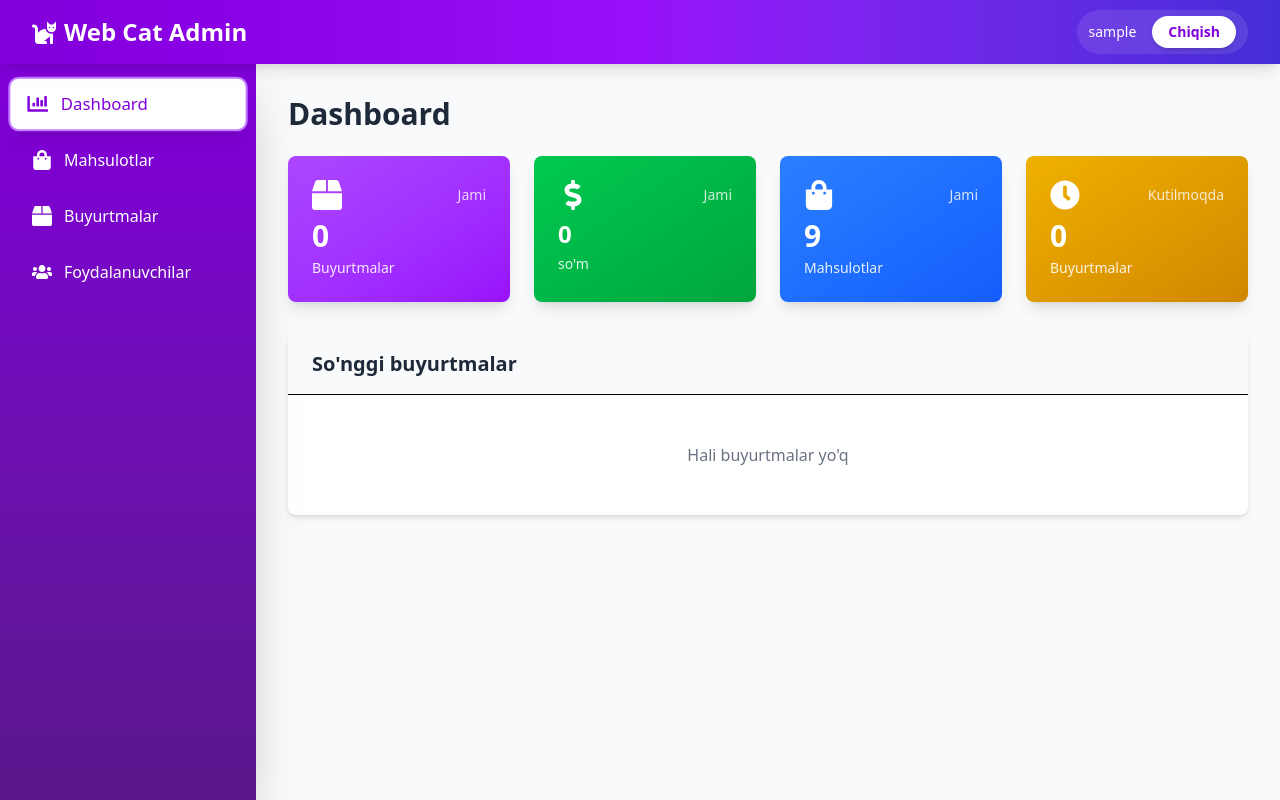
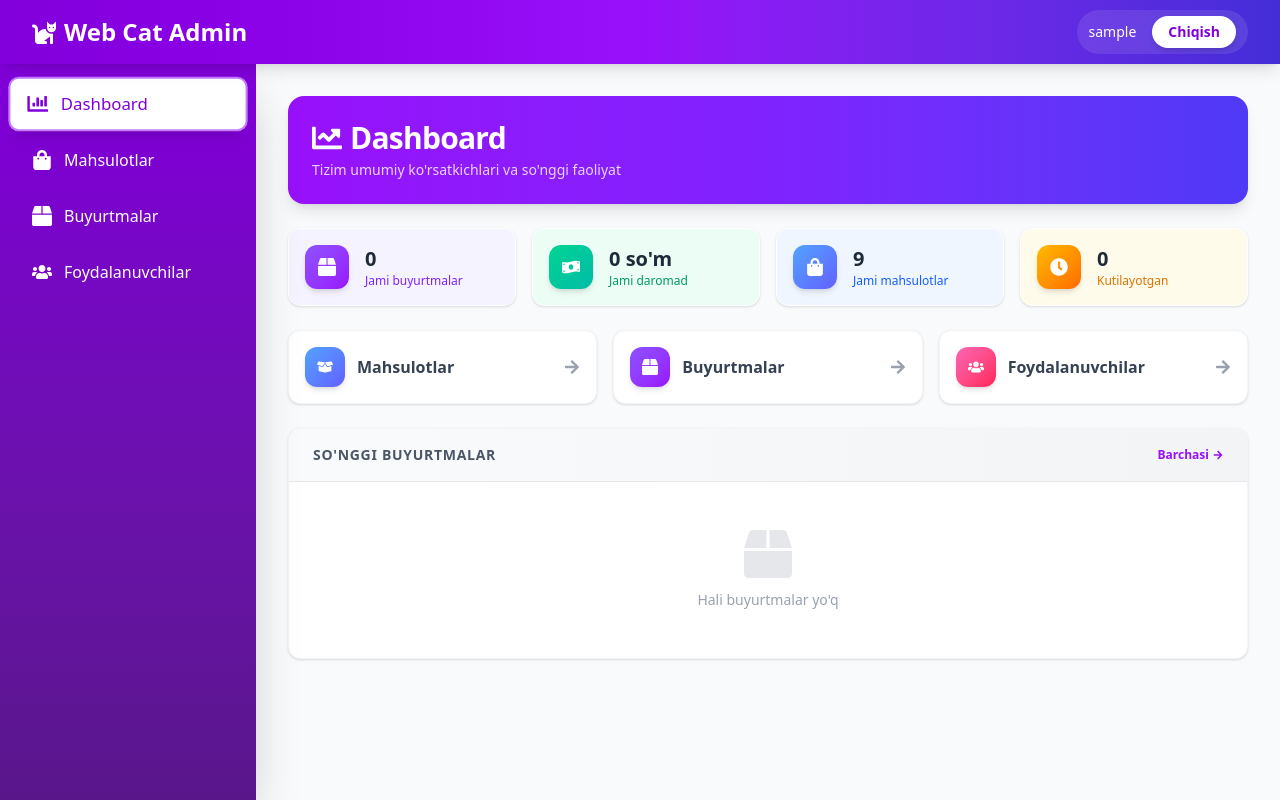
Before and after one commit to webdunyosi/web-cat, a React (Vite) app: page /admin in a window 1280 px wide. Built offline with nearby package versions, Linux system fonts and the light colour scheme; sample sign-in values are in the browser's storage.

Commit message:
feat: modernize admin dashboard to match AdminProductsPage style
Co-authored-by: webdunyosi <169385811+webdunyosi@users.noreply.github.com>

```diff
--- a/src/pages/AdminDashboard.jsx
+++ b/src/pages/AdminDashboard.jsx
@@ -1,17 +1,49 @@
 import React, { useState, useEffect } from 'react';
-import { FaBox, FaDollarSign, FaShoppingBag, FaClock } from 'react-icons/fa';
+import { Link } from 'react-router-dom';
+import {
+  FaBox, FaMoneyBillWave, FaShoppingBag, FaClock,
+  FaCheckCircle, FaTimes, FaShippingFast, FaChartLine,
+  FaArrowRight, FaUsers, FaBoxOpen, FaQuestion,
+} from 'react-icons/fa';
+
+const statusConfig = {
+  pending: {
+    label: 'Kutilmoqda',
+    icon: FaClock,
+    className: 'bg-amber-100 text-amber-700 ring-1 ring-amber-200',
+  },
+  confirmed: {
+    label: 'Tasdiqlangan',
+    icon: FaShippingFast,
+    className: 'bg-blue-100 text-blue-700 ring-1 ring-blue-200',
+  },
+  completed: {
+    label: 'Yetkazildi',
+    icon: FaCheckCircle,
+    className: 'bg-emerald-100 text-emerald-700 ring-1 ring-emerald-200',
+  },
+  cancelled: {
+    label: 'Bekor qilindi',
+    icon: FaTimes,
+    className: 'bg-red-100 text-red-700 ring-1 ring-red-200',
+  },
+  unknown: {
+    label: 'Noma\'lum',
+    icon: FaQuestion,
+    className: 'bg-gray-100 text-gray-600 ring-1 ring-gray-200',
+  },
+};
 
 const AdminDashboard = () => {
   const [stats, setStats] = useState({
     totalOrders: 0,
     totalRevenue: 0,
     totalProducts: 0,
-    pendingOrders: 0
+    pendingOrders: 0,
   });
   const [recentOrders, setRecentOrders] = useState([]);
 
   useEffect(() => {
-    // Load data from localStorage
     const orders = JSON.parse(localStorage.getItem('orders') || '[]');
     const products = JSON.parse(localStorage.getItem('products') || '[]');
 
@@ -21,111 +53,173 @@ const AdminDashboard = () => {
     setStats({
       totalOrders: orders.length,
       totalRevenue,
-      totalProducts: products.length || 9, // Default to 9 from JSON
-      pendingOrders
+      totalProducts: products.length || 9,
+      pendingOrders,
     });
 
     setRecentOrders(orders.slice(-5).reverse());
   }, []);
 
+  const statCards = [
+    {
+      label: 'Jami buyurtmalar',
+      value: stats.totalOrders,
+      icon: FaBox,
+      gradient: 'from-violet-500 to-purple-600',
+      bg: 'bg-violet-50',
+      text: 'text-violet-600',
+    },
+    {
+      label: 'Jami daromad',
+      value: `${stats.totalRevenue.toLocaleString()} so'm`,
+      icon: FaMoneyBillWave,
+      gradient: 'from-emerald-400 to-teal-500',
+      bg: 'bg-emerald-50',
+      text: 'text-emerald-600',
+    },
+    {
+      label: 'Jami mahsulotlar',
+      value: stats.totalProducts,
+      icon: FaShoppingBag,
+      gradient: 'from-blue-400 to-indigo-500',
+      bg: 'bg-blue-50',
+      text: 'text-blue-600',
+    },
+    {
+      label: 'Kutilayotgan',
+      value: stats.pendingOrders,
+      icon: FaClock,
+      gradient: 'from-amber-400 to-orange-500',
+      bg: 'bg-amber-50',
+      text: 'text-amber-600',
+    },
+  ];
+
+  const quickLinks = [
+    { to: '/admin/mahsulotlar', label: 'Mahsulotlar', icon: FaBoxOpen, gradient: 'from-blue-400 to-indigo-500' },
+    { to: '/admin/buyurtmalar', label: 'Buyurtmalar', icon: FaBox, gradient: 'from-violet-500 to-purple-600' },
+    { to: '/admin/foydalanuvchilar', label: 'Foydalanuvchilar', icon: FaUsers, gradient: 'from-pink-400 to-rose-500' },
+  ];
+
   return (
-    <div className="max-w-7xl mx-auto">
-      <h1 className="text-3xl font-bold text-gray-800 mb-6">Dashboard</h1>
+    <div className="max-w-7xl mx-auto space-y-6">
 
-      {/* Stats Grid */}
-      <div className="grid grid-cols-1 md:grid-cols-2 lg:grid-cols-4 gap-6 mb-8">
-        <div className="bg-gradient-to-br from-purple-500 to-purple-600 text-white rounded-lg p-6 shadow-lg">
-          <div className="flex items-center justify-between mb-2">
-            <FaBox className="text-3xl" />
-            <span className="text-sm opacity-80">Jami</span>
+      {/* Page Header */}
+      <div className="bg-gradient-to-r from-purple-600 via-violet-600 to-indigo-600 rounded-2xl p-6 text-white shadow-lg">
+        <div className="flex flex-col sm:flex-row sm:items-center sm:justify-between gap-4">
+          <div>
+            <h1 className="text-3xl font-bold tracking-tight flex items-center gap-2">
+              <FaChartLine /> Dashboard
+            </h1>
+            <p className="text-purple-200 mt-1 text-sm">Tizim umumiy ko'rsatkichlari va so'nggi faoliyat</p>
           </div>
-          <div className="text-3xl font-bold mb-1">{stats.totalOrders}</div>
-          <div className="text-sm opacity-90">Buyurtmalar</div>
-        </div>
-
-        <div className="bg-gradient-to-br from-green-500 to-green-600 text-white rounded-lg p-6 shadow-lg">
-          <div className="flex items-center justify-between mb-2">
-            <FaDollarSign className="text-3xl" />
-            <span className="text-sm opacity-80">Jami</span>
-          </div>
-          <div className="text-2xl font-bold mb-1">
-            {stats.totalRevenue.toLocaleString()}
-          </div>
-          <div className="text-sm opacity-90">so'm</div>
-        </div>
-
-        <div className="bg-gradient-to-br from-blue-500 to-blue-600 text-white rounded-lg p-6 shadow-lg">
-          <div className="flex items-center justify-between mb-2">
-            <FaShoppingBag className="text-3xl" />
-            <span className="text-sm opacity-80">Jami</span>
-          </div>
-          <div className="text-3xl font-bold mb-1">{stats.totalProducts}</div>
-          <div className="text-sm opacity-90">Mahsulotlar</div>
-        </div>
-
-        <div className="bg-gradient-to-br from-yellow-500 to-yellow-600 text-white rounded-lg p-6 shadow-lg">
-          <div className="flex items-center justify-between mb-2">
-            <FaClock className="text-3xl" />
-            <span className="text-sm opacity-80">Kutilmoqda</span>
-          </div>
-          <div className="text-3xl font-bold mb-1">{stats.pendingOrders}</div>
-          <div className="text-sm opacity-90">Buyurtmalar</div>
         </div>
       </div>
 
+      {/* Stats Cards */}
+      <div className="grid grid-cols-2 lg:grid-cols-4 gap-4">
+        {statCards.map((stat, idx) => {
+          const Icon = stat.icon;
+          return (
+            <div key={idx} className={`${stat.bg} rounded-xl p-4 flex items-center gap-4 shadow-sm border border-white`}>
+              <div className={`bg-gradient-to-br ${stat.gradient} text-white w-11 h-11 rounded-xl flex items-center justify-center shadow-md flex-shrink-0`}>
+                <Icon className="text-lg" />
+              </div>
+              <div className="min-w-0">
+                <p className="text-xl font-bold text-gray-800 truncate">{stat.value}</p>
+                <p className={`text-xs font-medium ${stat.text}`}>{stat.label}</p>
+              </div>
+            </div>
+          );
+        })}
+      </div>
+
+      {/* Quick Links */}
+      <div className="grid grid-cols-1 sm:grid-cols-3 gap-4">
+        {quickLinks.map((link) => {
+          const Icon = link.icon;
+          return (
+            <Link
+              key={link.to}
+              to={link.to}
+              className="bg-white rounded-xl shadow-sm border border-gray-100 p-4 flex items-center justify-between group hover:shadow-md transition-all duration-200 hover:scale-[1.02]"
+            >
+              <div className="flex items-center gap-3">
+                <div className={`bg-gradient-to-br ${link.gradient} text-white w-10 h-10 rounded-xl flex items-center justify-center shadow-md`}>
+                  <Icon className="text-base" />
+                </div>
+                <span className="font-semibold text-gray-700">{link.label}</span>
+              </div>
+              <FaArrowRight className="text-gray-400 group-hover:text-purple-500 group-hover:translate-x-1 transition-all duration-200" />
+            </Link>
+          );
+        })}
+      </div>
+
       {/* Recent Orders */}
-      <div className="bg-white rounded-lg shadow-md overflow-hidden">
-        <div className="bg-gray-50 px-6 py-4 border-b">
-          <h2 className="text-xl font-semibold text-gray-800">So'nggi buyurtmalar</h2>
+      <div className="bg-white rounded-xl shadow-sm border border-gray-100 overflow-hidden">
+        <div className="bg-gradient-to-r from-gray-50 to-gray-100 px-6 py-4 border-b border-gray-200 flex items-center justify-between">
+          <span className="text-sm font-semibold text-gray-600 uppercase tracking-wider">
+            So'nggi buyurtmalar
+          </span>
+          <Link
+            to="/admin/buyurtmalar"
+            className="text-xs font-semibold text-purple-600 hover:text-purple-700 flex items-center gap-1 transition-colors"
+          >
+            Barchasi <FaArrowRight className="text-[10px]" />
+          </Link>
         </div>
         <div className="overflow-x-auto">
           {recentOrders.length === 0 ? (
-            <div className="p-12 text-center text-gray-500">
-              Hali buyurtmalar yo'q
+            <div className="p-12 text-center flex flex-col items-center gap-3 text-gray-400">
+              <FaBox className="text-5xl text-gray-200" />
+              <p className="text-sm font-medium">Hali buyurtmalar yo'q</p>
             </div>
           ) : (
             <table className="w-full">
-              <thead className="bg-gray-50 border-b">
-                <tr>
-                  <th className="px-6 py-3 text-left text-xs font-medium text-gray-500 uppercase">
-                    Buyurtma ID
-                  </th>
-                  <th className="px-6 py-3 text-left text-xs font-medium text-gray-500 uppercase">
-                    Mijoz
-                  </th>
-                  <th className="px-6 py-3 text-left text-xs font-medium text-gray-500 uppercase">
-                    Mahsulotlar
-                  </th>
-                  <th className="px-6 py-3 text-left text-xs font-medium text-gray-500 uppercase">
-                    Jami
-                  </th>
-                  <th className="px-6 py-3 text-left text-xs font-medium text-gray-500 uppercase">
-                    Status
-                  </th>
+              <thead>
+                <tr className="bg-gradient-to-r from-purple-600 to-indigo-600 text-white">
+                  <th className="px-6 py-3.5 text-left text-xs font-semibold uppercase tracking-wider">Buyurtma ID</th>
+                  <th className="px-6 py-3.5 text-left text-xs font-semibold uppercase tracking-wider">Mijoz</th>
+                  <th className="px-6 py-3.5 text-left text-xs font-semibold uppercase tracking-wider">Mahsulotlar</th>
+                  <th className="px-6 py-3.5 text-left text-xs font-semibold uppercase tracking-wider">Jami</th>
+                  <th className="px-6 py-3.5 text-left text-xs font-semibold uppercase tracking-wider">Status</th>
                 </tr>
               </thead>
-              <tbody className="divide-y">
-                {recentOrders.map((order) => (
-                  <tr key={order.orderId} className="hover:bg-gray-50">
-                    <td className="px-6 py-4 whitespace-nowrap text-sm font-medium text-gray-900">
-                      #{order.orderId.slice(-6)}
+              <tbody className="divide-y divide-gray-100">
+                {recentOrders.map((order, index) => {
+                  const status = statusConfig[order.status] || statusConfig.unknown;
+                  const StatusIcon = status.icon;
+                  return (
+                    <tr
+                      key={order.orderId}
+                      className={`transition-colors duration-150 hover:bg-purple-50/50 ${index % 2 === 0 ? 'bg-white' : 'bg-gray-50/40'}`}
+                    >
+                      <td className="px-6 py-3.5 whitespace-nowrap">
+                        <span className="text-sm font-mono font-semibold text-gray-700">#{order.orderId.slice(-6)}</span>
                       </td>
-                    <td className="px-6 py-4 whitespace-nowrap text-sm text-gray-700">
+                      <td className="px-6 py-3.5 whitespace-nowrap text-sm font-medium text-gray-800">
                         {order.customerName}
                       </td>
-                    <td className="px-6 py-4 text-sm text-gray-700">
+                      <td className="px-6 py-3.5 text-sm text-gray-600">
+                        <span className="bg-gray-100 text-gray-600 px-2 py-0.5 rounded-full text-xs font-medium">
                           {order.items.length} ta mahsulot
+                        </span>
                       </td>
-                    <td className="px-6 py-4 whitespace-nowrap text-sm font-semibold text-purple-600">
+                      <td className="px-6 py-3.5 whitespace-nowrap">
+                        <span className="text-sm font-bold text-purple-600 bg-purple-50 px-2.5 py-1 rounded-lg">
                           {order.total.toLocaleString()} so'm
+                        </span>
                       </td>
-                    <td className="px-6 py-4 whitespace-nowrap">
-                      <span className="px-2 py-1 text-xs font-medium rounded-full bg-yellow-100 text-yellow-800">
-                        Kutilmoqda
+                      <td className="px-6 py-3.5 whitespace-nowrap">
+                        <span className={`inline-flex items-center gap-1 px-2.5 py-1 rounded-full text-xs font-semibold ${status.className}`}>
+                          <StatusIcon className="text-[10px]" />
+                          {status.label}
                         </span>
                       </td>
                     </tr>
-                ))}
+                  );
+                })}
               </tbody>
             </table>
           )}
```
Lines whose indentation alone changed are shown as unchanged.
